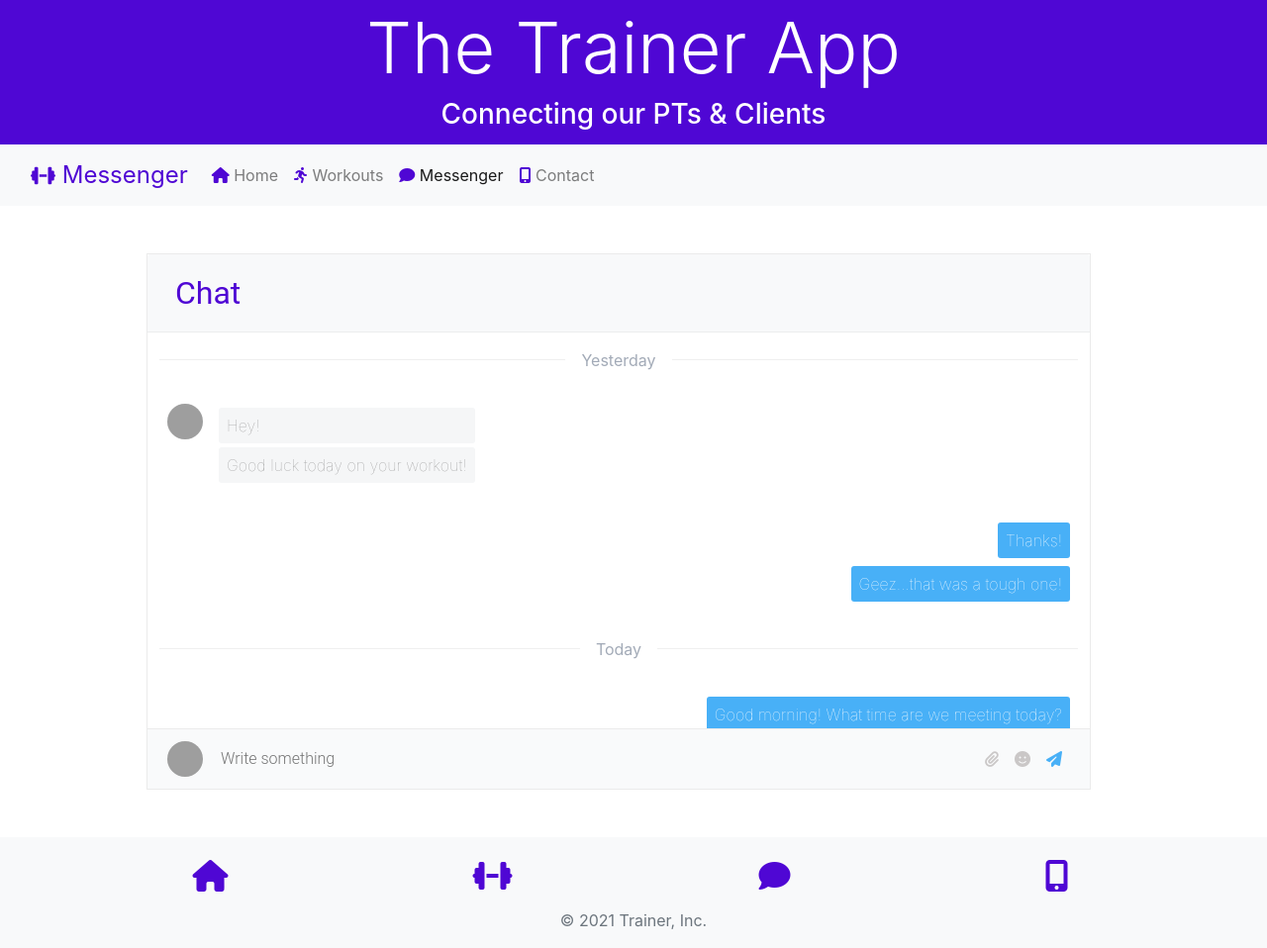
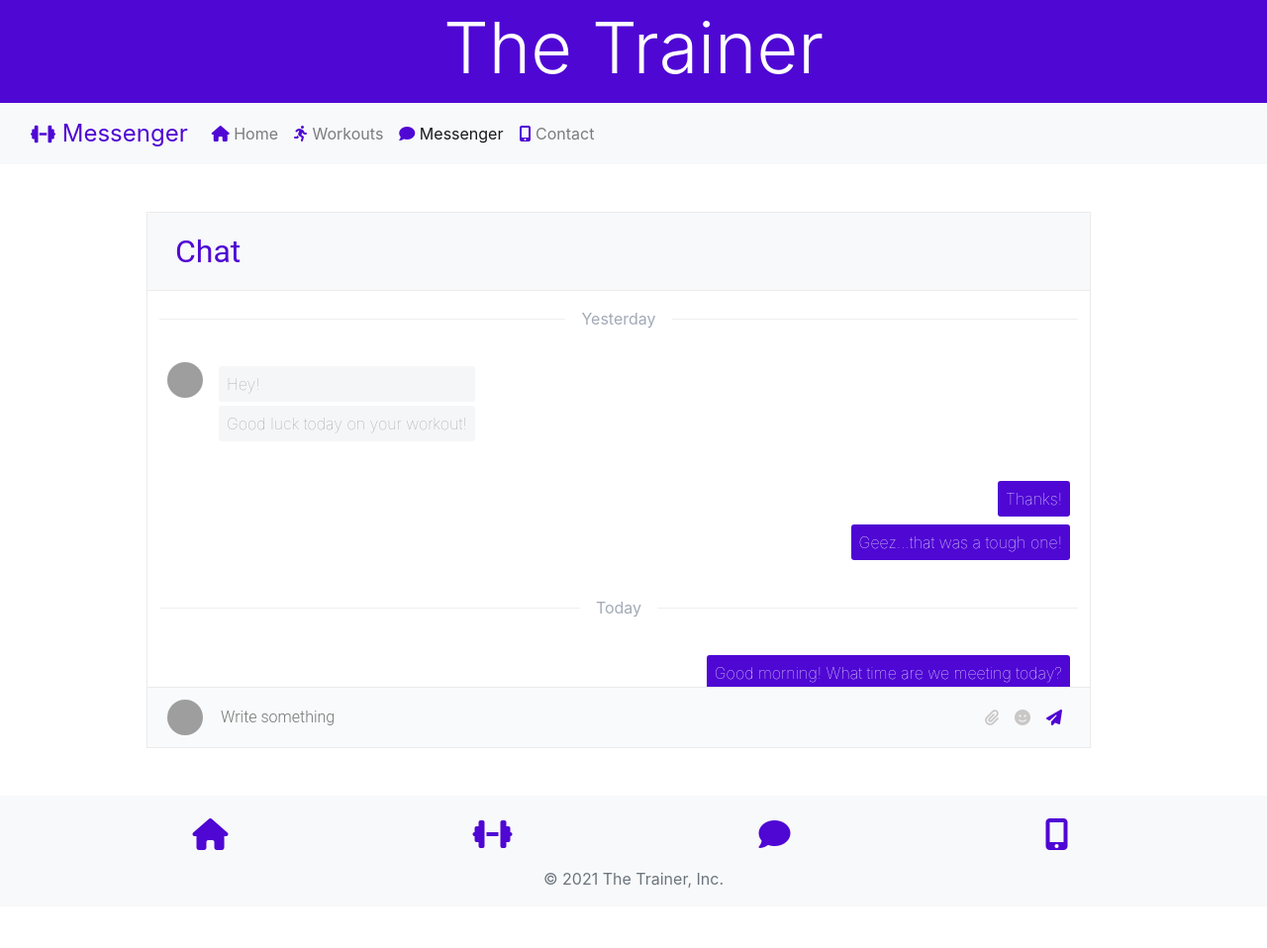
Before and after one commit to rjescobedo/personal-trainer, a website: page messenger.html in a window 1280 px wide. Shown: the whole page at 99% size. After the commit the page ends 916 px from the top, so only its background shows below. Drawn offline with nearby package versions, Linux system fonts and the light colour scheme; grey boxes are pictures that could not be loaded.

Commit message:
Minor Edits

```diff
--- a/css/styles.css
+++ b/css/styles.css
@@ -67,15 +67,15 @@ a .fa-mobile-alt:hover {
     -webkit-box-shadow: 0 2px 3px rgba(0, 0, 0, 0.03);
     box-shadow: 0 2px 3px rgba(0, 0, 0, 0.03);
     -webkit-transition: .5s;
-    transition: .5s
+    transition: .5s;
 }
 
 .padding {
-    padding: 3rem !important
+    padding: 3rem !important;
 }
 
 .card-header:first-child {
-    border-radius: calc(.25rem - 1px) calc(.25rem - 1px) 0 0
+    border-radius: calc(.25rem - 1px) calc(.25rem - 1px) 0 0;
 }
 
 .card-header {
@@ -87,12 +87,12 @@ a .fa-mobile-alt:hover {
     align-items: center;
     padding: 15px 20px;
     background-color: transparent;
-    border-bottom: 1px solid rgba(77, 82, 89, 0.07)
+    border-bottom: 1px solid rgba(77, 82, 89, 0.07);
 }
 
 .card-header .card-title {
     padding: 0;
-    border: none
+    border: none;
 }
 
 h4.card-title {
@@ -100,12 +100,12 @@ h4.card-title {
 }
 
 .card-header>*:last-child {
-    margin-right: 0
+    margin-right: 0;
 }
 
 .card-header>* {
     margin-left: 8px;
-    margin-right: 8px
+    margin-right: 8px;
 }
 
 .btn-secondary {
@@ -118,7 +118,7 @@ h4.card-title {
 .btn-xs {
     font-size: 11px;
     padding: 2px 8px;
-    line-height: 18px
+    line-height: 18px;
 }
 
 .btn-xs:hover {
@@ -135,7 +135,7 @@ h4.card-title {
 }
 
 .ps-container {
-    position: relative
+    position: relative;
 }
 
 .ps-container {
@@ -265,7 +265,7 @@ h4.card-title {
 .media-chat.media-chat-reverse .media-body p {
     float: right;
     clear: right;
-    background-color: #48b0f7;
+    background-color: rgb(79, 7, 212);
     color: #fff
 }
 
@@ -296,7 +296,7 @@ h4.card-title {
 }
 
 .publisher>*:first-child {
-    margin-left: 0
+    margin-left: 0;
 }
 
 .publisher>* {
@@ -355,5 +355,5 @@ textarea {
 }
 
 .text-info {
-    color: #48b0f7 !important
+    color: rgb(79, 7, 212) !important
 }
--- a/messenger.html
+++ b/messenger.html
@@ -20,8 +20,7 @@
     <div class="container">
         <div class="row">
             <div class="col">
-                <h1 class="display-3">The Trainer App</h1>
-                <h3>Connecting our PTs & Clients</h3>
+                <h1 class="display-3">The Trainer</h1>
             </div>
          </div>
     </div>
@@ -133,7 +132,7 @@
         </div>
         <div class="row text-center">
           <div class="col pt-2">
-            <span class="text-muted">&copy; 2021 Trainer, Inc.</span>
+            <span class="text-muted">&copy; 2021 The Trainer, Inc.</span>
           </div>
         </div>
     </div>
```
Also changed, not shown: client.html (+1 -1 lines), contact.html (+1 -1 lines), workouts.html (+2 -3 lines).
